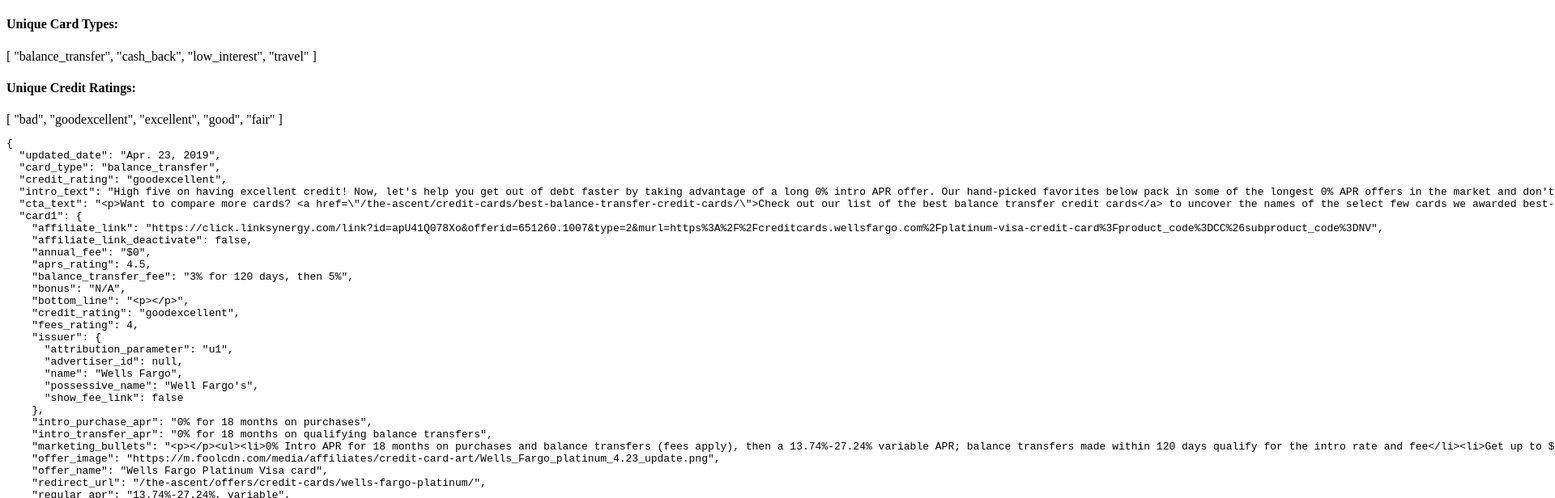
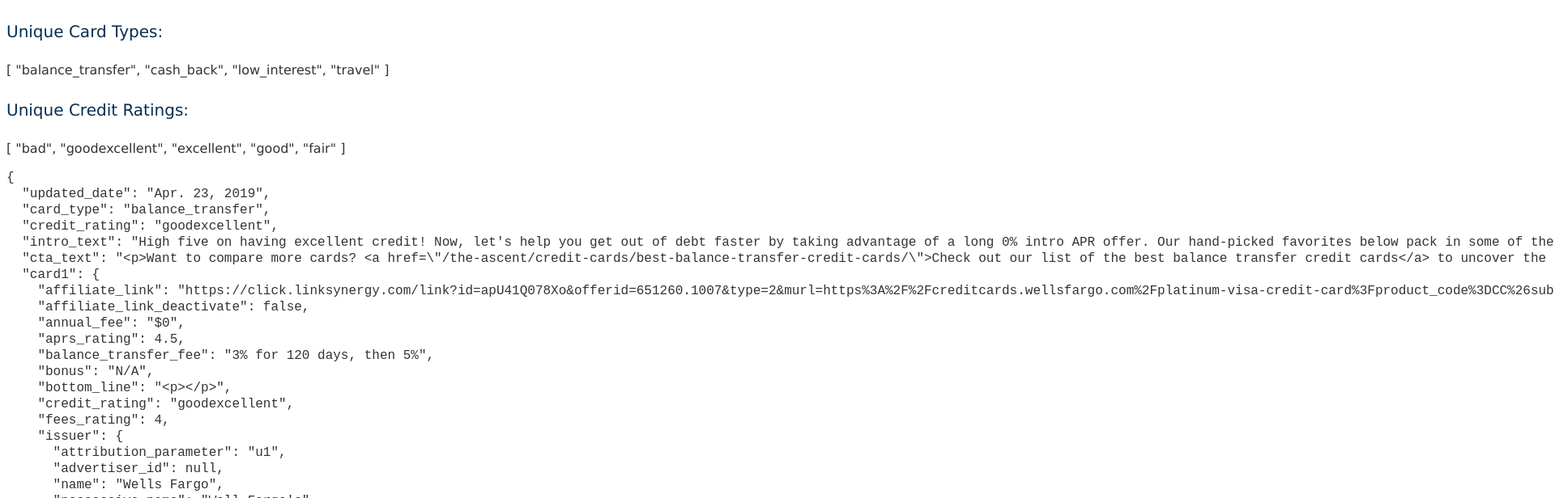
Before and after one commit to vossavant/credit-card-picker, a Vue app: page / in a window 1280 px wide. Shown: the top 616 px of the page at 81% size, 1920 px wide, since content can reach past the window. Built offline with nearby package versions, Linux system fonts and the light colour scheme.

Commit message:
Add global SCSS variables and font styling

```diff
--- a/src/App.vue
+++ b/src/App.vue
@@ -61,3 +61,7 @@
 		}
 	};
 </script>
+
+<style lang="scss">
+	@import 'scss/base.scss';
+</style>
--- /dev/null
+++ b/src/scss/_variables.scss
@@ -0,0 +1,16 @@
+$ascent_primary             : #326c98;
+$ascent_primary_heading     : #062e51;
+$ascent_primary_text        : #333333;
+$ascent_secondary_text      : #c14282;
+$ascent_secondary_cta       : #337733;
+$ascent_secondary_accent    : #f7921e;
+
+$ascent_font_stack          : "PT Sans", "Lucida Grande", Verdana, sans-serif;
+$ascent_font_rem            : 16px;
+$ascent_heading_hero        : 400 4rem/1.0625 $ascent_font_stack;
+$ascent_heading_h1          : 700 3rem/1.0417 $ascent_font_stack;
+$ascent_heading_h2          : 400 2.375rem/1.1842 $ascent_font_stack;
+$ascent_heading_h3          : 400 1.5rem/1.1667 $ascent_font_stack;
+$ascent_heading_h4          : 400 1.25rem/1.2 $ascent_font_stack;
+$ascent_heading_h5          : 400 1rem/1.5 $ascent_font_stack;
+$ascent_heading_h6          : 700 0.875rem/1.1429 $ascent_font_stack;
--- /dev/null
+++ b/src/scss/base.scss
@@ -0,0 +1,39 @@
+@import "variables.scss";
+
+body {
+    color: $ascent_primary_text;
+    font: 1rem/1.25 $ascent_font_stack;
+}
+
+h1,
+h2,
+h3,
+h4,
+h5,
+h6 {
+    color: $ascent_primary_heading;
+}
+
+h1 {
+    font: $ascent_heading_h1;
+}
+
+h2 {
+    font: $ascent_heading_h2;
+}
+
+h3 {
+    font: $ascent_heading_h3;
+}
+
+h4 {
+    font: $ascent_heading_h4;
+}
+
+h5 {
+    font: $ascent_heading_h5;
+}
+
+h6 {
+    font: $ascent_heading_h6;
+}
```
